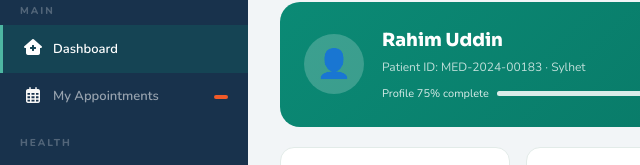
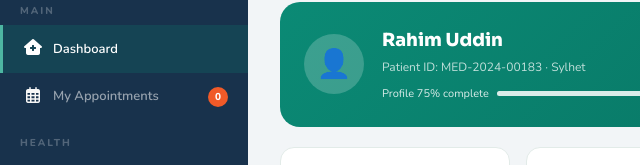
Before and after one commit to Marjia275/MedConnect, a website: page med_connect/frontend/pages/dashboard.html in a window 1280 px wide. Shown: the part 178-343 px from the top of the page, 0-640 px from the left. Drawn offline with nearby package versions, Linux system fonts and the light colour scheme.

Commit message:
update dashboard file

```diff
--- a/med_connect/frontend/pages/dashboard.html
+++ b/med_connect/frontend/pages/dashboard.html
@@ -58,7 +58,7 @@
               ></i
             ></span>
             My Appointments
-            <span class="sidebar-badge"></span>
+            <span class="sidebar-badge">0</span>
           </a>
 
           <div class="sidebar-section-label">Health</div>
```
